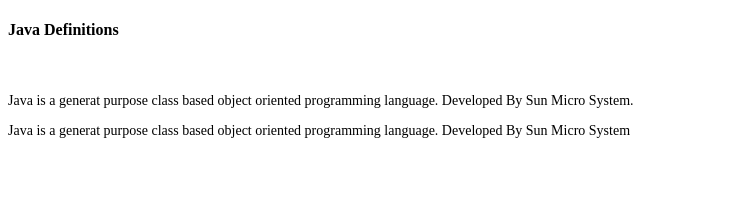
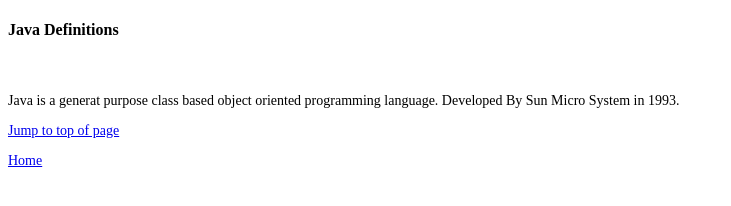
Before and after one commit to git-piyush/java, a plain HTML site: page JavaDefinition.html in a window 1280 px wide. Shown: the whole page, without its empty margins (0-731 px from the left). Drawn offline with Linux system fonts and the light colour scheme.

```diff
--- a/JavaDefinition.html
+++ b/JavaDefinition.html
@@ -1,5 +1,5 @@
 <!DOCTYPE html>
-<html>
+<html id="top">
     <head>
         <title>Java Definition</title>
         <style>
@@ -18,8 +18,11 @@
     </head>
     <body>
         <h4><b>Java Definitions</b></h4><br>
-        <p>Java is a generat purpose class based object oriented programming language. Developed By Sun Micro System.</p>
-        <p>Java is a generat purpose class based object oriented programming language. Developed By Sun Micro System</p>
+        <p>Java is a generat purpose class based object oriented programming language. Developed By Sun Micro System in 1993.</p>
+
+
+        <p><a href="#top">Jump to top of page</a></p>
+        <p><a href="index.html">Home</a>
 
     </body>
 </html>
```
Also changed, not shown: index.html (+1 -0 lines).
